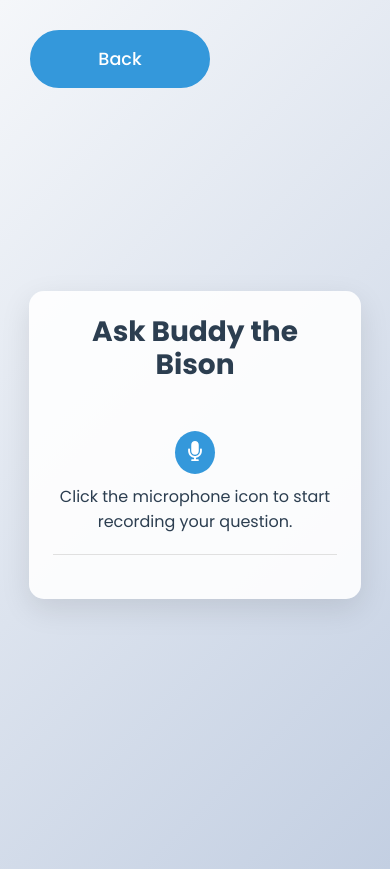
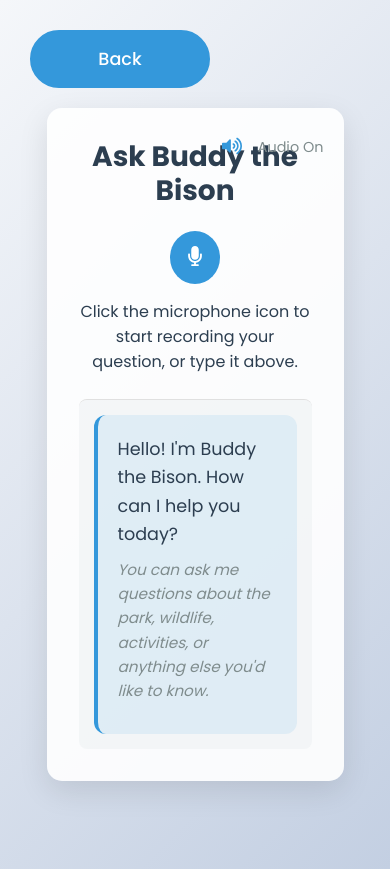
Before and after one commit to HuVddme/AskBuddy-front, a React (Vite) app in the folder my-vite-app/: page /ask in a window 390 px wide. Built offline with nearby package versions, Linux system fonts and the light colour scheme.

Commit message:
Added voice

```diff
--- a/my-vite-app/src/pages/AskQuestion.jsx
+++ b/my-vite-app/src/pages/AskQuestion.jsx
@@ -1,6 +1,6 @@
 import React, { useState, useEffect, useRef } from 'react';
 import axios from 'axios';
-import { FaMicrophone, FaStop } from 'react-icons/fa';
+import { FaMicrophone, FaStop, FaVolumeUp, FaVolumeMute } from 'react-icons/fa';
 import { Link } from 'react-router-dom';
 
 import '../styles/AskQuestion.css';
@@ -11,14 +11,20 @@ const AskQuestionPage = () => {
   const [messages, setMessages] = useState([]);
   const [results, setResults] = useState([]);
   const [selectedResult, setSelectedResult] = useState(null);
+  const [isLoading, setIsLoading] = useState(false);
+  const [audioEnabled, setAudioEnabled] = useState(true);
+  const [voices, setVoices] = useState([]);
+  const [selectedVoice, setSelectedVoice] = useState(null);
 
   const recognitionRef = useRef(null);
   const timeoutRef = useRef(null);
   const isInitializedRef = useRef(false);
+  const chatContainerRef = useRef(null);
 
-  // Initialize speech recognition
+  // Initialize speech recognition and synthesis
   useEffect(() => {
     if (!isInitializedRef.current) {
+      // Initialize speech recognition
       const SpeechRecognition = window.SpeechRecognition || window.webkitSpeechRecognition;
       if (SpeechRecognition) {
         recognitionRef.current = new SpeechRecognition();
@@ -36,6 +42,7 @@ const AskQuestionPage = () => {
         recognitionRef.current.onerror = (event) => {
           console.error('Speech recognition error:', event.error);
           setRecording(false);
+          speakMessage("I had trouble hearing you. Please try again.");
         };
 
         recognitionRef.current.onend = () => {
@@ -44,6 +51,29 @@ const AskQuestionPage = () => {
 
         isInitializedRef.current = true;
       }
+
+      // Initialize speech synthesis voices
+      const loadVoices = () => {
+        const availableVoices = window.speechSynthesis.getVoices();
+        console.log("Available voices:", availableVoices);
+        setVoices(availableVoices);
+
+        // Set default voice - prefer a natural sounding voice
+        const preferredVoice = availableVoices.find(voice =>
+          voice.name.includes('Google') ||
+          voice.name.includes('Natural') ||
+          voice.name.includes('Samantha')
+        );
+        setSelectedVoice(preferredVoice || availableVoices[0]);
+      };
+
+      // Chrome requires this event for voice loading
+      if (speechSynthesis.onvoiceschanged !== undefined) {
+        speechSynthesis.onvoiceschanged = loadVoices;
+      }
+
+      // Initial load attempt
+      loadVoices();
     }
 
     return () => {
@@ -53,8 +83,36 @@ const AskQuestionPage = () => {
           recognitionRef.current.stop();
         } catch (err) {}
       }
+      window.speechSynthesis.cancel(); // Cancel any ongoing speech
     };
   }, []);
+
+  // Scroll chat to bottom when messages update
+  useEffect(() => {
+    if (chatContainerRef.current) {
+      chatContainerRef.current.scrollTop = chatContainerRef.current.scrollHeight;
+    }
+  }, [messages]);
+
+  // Function to speak messages
+  const speakMessage = (text) => {
+    if (!audioEnabled) return;
+
+    // Cancel any current speech
+    window.speechSynthesis.cancel();
+
+    const utterance = new SpeechSynthesisUtterance(text);
+    if (selectedVoice) {
+      utterance.voice = selectedVoice;
+    }
+
+    // Customize speech parameters
+    utterance.rate = 1.0;  // Speed
+    utterance.pitch = 1.0; // Pitch
+    utterance.volume = 1.0; // Volume
+
+    window.speechSynthesis.speak(utterance);
+  };
 
   // Function to submit question & call backend
   const submitQuestion = async () => {
@@ -62,15 +120,49 @@ const AskQuestionPage = () => {
 
     const userMessage = { sender: 'user', text: question };
     setMessages(prev => [...prev, userMessage]);
+
+    // Speak welcome message on first interaction
+    if (messages.length === 0) {
+      speakMessage("Thanks for your question. I'm looking that up for you now.");
+    }
+
+    setIsLoading(true);
     setQuestion('');
 
     try {
-      ''
       const response = await axios.post('http://0.0.0.0:8000/search', { query: userMessage.text });
       console.log('Backend response:', response.data);
+
+      // Add a response message from Buddy
+      const resultsCount = response.data.length;
+      let buddyResponse;
+
+      if (resultsCount > 0) {
+        buddyResponse = {
+          sender: 'buddy',
+          text: `I found ${resultsCount} resource${resultsCount === 1 ? '' : 's'} that might help. You can click on any result to see more details.`
+        };
+      } else {
+        buddyResponse = {
+          sender: 'buddy',
+          text: "I couldn't find any matching resources for your question. Could you try rephrasing it or ask something else?"
+        };
+      }
+
+      setMessages(prev => [...prev, buddyResponse]);
+      speakMessage(buddyResponse.text);
+
       setResults(response.data);
     } catch (error) {
       console.error('Error fetching search results:', error);
+      const errorMessage = {
+        sender: 'buddy',
+        text: "I'm having trouble connecting to the search service. Please try again later."
+      };
+      setMessages(prev => [...prev, errorMessage]);
+      speakMessage(errorMessage.text);
+    } finally {
+      setIsLoading(false);
     }
   };
 
@@ -81,8 +173,10 @@ const AskQuestionPage = () => {
         recognitionRef.current?.start();
         console.log("Started recording");
         setRecording(true);
+        speakMessage("I'm listening. Please ask your question.");
       } catch (err) {
         console.error("Error starting recording:", err);
+        speakMessage("I couldn't access your microphone. Please check your browser permissions.");
       }
     } else {
       try {
@@ -92,25 +186,32 @@ const AskQuestionPage = () => {
         console.error("Error stopping recording:", err);
       }
       setRecording(false);
+
+      // Only submit if there's a question
+      if (question.trim()) {
         submitQuestion();
+      } else {
+        speakMessage("I didn't catch that. Please try speaking again.");
+      }
     }
   };
 
-  const simulateBuddyResponse = () => {
-    setTimeout(() => {
-      const aiResponseText = 'This is a simulated response from Buddy.';
-      const aiResponse = { sender: 'buddy', text: aiResponseText };
-      setMessages(prev => [...prev, aiResponse]);
+  const toggleAudio = () => {
+    const newState = !audioEnabled;
+    setAudioEnabled(newState);
 
-      const utterance = new SpeechSynthesisUtterance(aiResponseText);
-      const voices = window.speechSynthesis.getVoices();
-      console.log(voices);
-      const selectedVoice = voices.find(voice => voice.name === 'Google UK English Female');
-      if (selectedVoice) {
-        utterance.voice = selectedVoice;
+    if (!newState) {
+      window.speechSynthesis.cancel(); // Stop any current speech
     }
-      window.speechSynthesis.speak(utterance);
-    }, 1000);
+  };
+
+  const handleResultClick = (result) => {
+    setSelectedResult(result);
+    const description = `You selected: ${result.title}. ${result.summary ? result.summary.substring(0, 100) + '...' : ''}`;
+  };
+
+  const handleCloseModal = () => {
+    setSelectedResult(null);
   };
 
   return (
@@ -121,54 +222,89 @@ const AskQuestionPage = () => {
       <div className="content">
         <h1>Ask Buddy the Bison</h1>
 
-        {/* Your form and mic button */}
+        <div className="audio-toggle">
+          <button
+            onClick={toggleAudio}
+            className="audio-btn"
+            aria-label={audioEnabled ? "Disable audio responses" : "Enable audio responses"}
+            title={audioEnabled ? "Disable audio responses" : "Enable audio responses"}
+          >
+            {audioEnabled ? <FaVolumeUp size={20} /> : <FaVolumeMute size={20} />}
+          </button>
+          <span className="audio-label">{audioEnabled ? "Audio On" : "Audio Off"}</span>
+        </div>
+
+        {/* Question form and mic button */}
         <form onSubmit={(e) => { e.preventDefault(); submitQuestion(); }} className="form-container">
           <div className="form-group">
-            {/* input or other controls */}
-          </div>
+            <div className="button-group">
               <button
                 type="button"
                 className={`record-btn ${recording ? 'recording' : ''}`}
                 onClick={toggleRecording}
+                aria-label={recording ? "Stop recording" : "Start recording"}
               >
                 {recording ? <FaStop size={20} /> : <FaMicrophone size={20} />}
               </button>
+            </div>
+          </div>
         </form>
 
         {/* Recording indicator */}
         <div className="recording-indicator">
           {recording ? (
             <div className="pulse-recording">
+              <div className="recording-animation"></div>
               Recording in progress... Click the stop button when finished.
             </div>
           ) : (
-            'Click the microphone icon to start recording your question.'
+            <div>
+              {isLoading ?
+                <div className="loading-spinner">Looking up your question...</div> :
+                'Click the microphone icon to start recording your question, or type it above.'
+              }
+            </div>
           )}
         </div>
 
         {/* Chat messages */}
-        <div className="chat-container">
-          {messages.map((msg, index) => (
+        <div className="chat-container" ref={chatContainerRef}>
+          {messages.length === 0 ? (
+            <div className="welcome-message">
+              <p>Hello! I'm Buddy the Bison. How can I help you today?</p>
+              <p className="welcome-hint">You can ask me questions about the park, wildlife, activities, or anything else you'd like to know.</p>
+            </div>
+          ) : (
+            messages.map((msg, index) => (
               <div key={index} className={`chat-message ${msg.sender}`}>
-              <strong>{msg.sender === 'user' ? 'You' : 'Buddy'}: </strong>
-              <span>{msg.text}</span>
+                <div className="message-header">
+                  <strong>{msg.sender === 'user' ? 'You' : 'Buddy the Bison'}</strong>
                 </div>
-          ))}
+                <div className="message-content">{msg.text}</div>
+              </div>
+            ))
+          )}
         </div>
 
         {/* Search results */}
         {results.length > 0 && (
           <div className="results-container">
-            <h2>Search Results:</h2>
+            <h2>Found Resources:</h2>
             <div className="results-scroll">
               <ul>
                 {results.map((item) => (
                   <li
                     key={item._id}
                     className="result-item hover-highlight"
-                  onClick={() => setSelectedResult(item)}
+                    onClick={() => handleResultClick(item)}
                   >
                     <h3 className="result-title">{item.title}</h3>
+                    <p className="result-type">
+                      {item.media_type === 'document' && '📄 Document'}
+                      {item.media_type === 'image' && '🖼️ Image'}
+                      {item.media_type === 'video' && '🎬 Video'}
+                      {item.media_type === 'article' && '📰 Article'}
+                    </p>
                     <a
                       href={item.media_link}
                       target="_blank"
@@ -186,15 +322,22 @@ const AskQuestionPage = () => {
         )}
       </div> {/* .content */}
 
-      {/* IMPORTANT: Modal moved outside .content div */}
+      {/* Modal for selected result */}
       {selectedResult && (
-        <div className="modal-overlay" onClick={() => setSelectedResult(null)}>
+        <div className="modal-overlay" onClick={handleCloseModal}>
           <div className="modal-content" onClick={(e) => e.stopPropagation()}>
-            <button className="modal-close" onClick={() => setSelectedResult(null)}>×</button>
+            <button className="modal-close" onClick={handleCloseModal} aria-label="Close">×</button>
             <h2>{selectedResult.title}</h2>
-            <p>{selectedResult.summary}</p>
-            {/* Preview based on media_type */}
+            <p className="result-type-badge">
+              {selectedResult.media_type === 'document' && '📄 Document'}
+              {selectedResult.media_type === 'image' && '🖼️ Image'}
+              {selectedResult.media_type === 'video' && '🎬 Video'}
+              {selectedResult.media_type === 'article' && '📰 Article'}
+            </p>
+            <p className="modal-summary">{selectedResult.summary}</p>
+
             {/* Media Previews */}
+            <div className="media-preview">
               {selectedResult.media_type === 'document' && (
                 <iframe
                   src={`https://docs.google.com/gview?url=${encodeURIComponent(selectedResult.media_link)}&embedded=true`}
@@ -208,7 +351,7 @@ const AskQuestionPage = () => {
               {selectedResult.media_type === 'image' && (
                 <img
                   src={selectedResult.media_link}
-                alt="Image Preview"
+                  alt={selectedResult.title}
                   style={{ maxWidth: '100%', maxHeight: '400px', borderRadius: '8px' }}
                 />
               )}
@@ -236,31 +379,17 @@ const AskQuestionPage = () => {
                   Your browser does not support the video tag.
                 </video>
               )}
-
-            {selectedResult.media_type === 'article' && (
-
-              <>
-                {/* <a
-                  href={selectedResult.media_link}
-                  target="_blank"
-                  rel="noopener noreferrer"
-                  className="result-link"
-                >
-                  Open Article in New Tab
-                </a> */}
-              </>
-            )}
+            </div>
 
             <a
               href={selectedResult.media_link}
               target="_blank"
               rel="noopener noreferrer"
-              className="result-link"
-              style={{ display: 'block', marginTop: '15px' }}
+              className="view-resource-btn"
+              aria-label={`Open ${selectedResult.title} in a new tab`}
             >
-              Go to Resource
+              Open Resource
             </a>
-
           </div>
         </div>
       )}
--- a/my-vite-app/src/pages/Home.jsx
+++ b/my-vite-app/src/pages/Home.jsx
@@ -4,7 +4,7 @@ import "../styles/Home.css";
 
 const LandingPage = () => {
   const [typedText, setTypedText] = useState("")
-  const fullText = "What can Buddy do for you today?"
+  const fullText = "Whhat can Buddy do for you today?"
   const speed = 100 // typing speed in ms
 
   useEffect(() => {
--- a/my-vite-app/src/styles/AskQuestion.css
+++ b/my-vite-app/src/styles/AskQuestion.css
@@ -7,7 +7,7 @@
   align-items: center;
   background: linear-gradient(135deg, #f5f7fa 0%, #c3cfe2 100%);
   font-family: 'Poppins', sans-serif;
-  padding: 20px;
+  padding: 30px;
   position: relative;
 }
 
@@ -17,11 +17,12 @@
   width: 90%;
   text-align: center;
   background-color: rgba(255, 255, 255, 0.9);
-  padding: 1rem;
+  padding: 2rem;
   border-radius: 15px;
   box-shadow: 0 10px 30px rgba(0, 0, 0, 0.1);
   transition: transform 0.3s ease, box-shadow 0.3s ease;
-  margin-bottom: 40px; /* ⬅️ Add this line */
+  margin-bottom: 40px;
+  position: relative;
 }
 
 .content:hover {
@@ -34,6 +35,36 @@ h1 {
   margin-bottom: 2rem;
   font-size: 2.5rem;
   font-weight: 700;
+}
+
+/* Audio toggle button */
+.audio-toggle {
+  position: absolute;
+  top: 20px;
+  right: 20px;
+  display: flex;
+  align-items: center;
+  gap: 8px;
+}
+
+.audio-btn {
+  padding: 8px;
+  border: none;
+  background-color: transparent;
+  color: #3498db;
+  border-radius: 50%;
+  cursor: pointer;
+  transition: all 0.3s ease;
+}
+
+.audio-btn:hover {
+  color: #2980b9;
+  transform: scale(1.1);
+}
+
+.audio-label {
+  font-size: 0.9rem;
+  color: #7f8c8d;
 }
 
 /* Form Container */
@@ -52,13 +83,7 @@ h1 {
   gap: 12px;
 }
 
-.form-group label {
-  color: #2c3e50;
-  font-weight: 600;
-  font-size: 1.2rem;
-}
-
-.form-group input {
+.question-input {
   padding: 16px;
   border-radius: 8px;
   border: 1px solid #e0e0e0;
@@ -66,69 +91,193 @@ h1 {
   font-size: 1.1rem;
   transition: all 0.3s ease;
   background-color: white;
+  width: 100%;
 }
 
-.form-group input:focus {
+.question-input:focus {
   outline: none;
   border-color: #3498db;
   box-shadow: 0 0 0 3px rgba(52, 152, 219, 0.2);
 }
 
-/* Record Button Styling (Centered) */
+.button-group {
+  display: flex;
+  justify-content: center;
+  gap: 15px;
+  margin-top: 10px;
+}
+
+/* Record Button Styling */
 .record-btn {
-  padding: 10px;
+  padding: 15px;
   border: none;
   background-color: #3498db;
   color: white;
   border-radius: 50%;
   cursor: pointer;
-  transition: transform 0.3s ease;
-  display: block;
-  margin: 10px auto; /* centers the button horizontally */
+  transition: all 0.3s ease;
 }
 
 .record-btn.recording {
   background-color: #e74c3c;
+  animation: pulse 1.5s infinite;
 }
 
 .record-btn:hover {
   transform: scale(1.1);
 }
 
+@keyframes pulse {
+  0% { transform: scale(1); }
+  50% { transform: scale(1.1); }
+  100% { transform: scale(1); }
+}
+
+/* Submit button */
+.submit-btn {
+  padding: 10px 20px;
+  border: none;
+  background-color: #2ecc71;
+  color: white;
+  border-radius: 30px;
+  cursor: pointer;
+  transition: all 0.3s ease;
+  font-weight: 500;
+}
+
+.submit-btn:hover {
+  background-color: #27ae60;
+  transform: translateY(-2px);
+}
+
 /* Recording Indicator */
 .recording-indicator {
   font-size: 1rem;
   color: #2c3e50;
-  margin-bottom: 10px;
+  margin: 15px 0;
+  min-height: 24px;
 }
 
 .pulse-recording {
   color: #e74c3c;
   font-weight: bold;
+  display: flex;
+  align-items: center;
+  justify-content: center;
+  gap: 10px;
+}
+
+.recording-animation {
+  width: 12px;
+  height: 12px;
+  background-color: #e74c3c;
+  border-radius: 50%;
+  animation: recording-pulse 1.5s infinite;
+}
+
+@keyframes recording-pulse {
+  0% { opacity: 1; transform: scale(1); }
+  50% { opacity: 0.5; transform: scale(1.5); }
+  100% { opacity: 1; transform: scale(1); }
+}
+
+/* Loading indicator */
+.loading-spinner {
+  color: #3498db;
+  font-weight: 600;
+  display: flex;
+  align-items: center;
+  justify-content: center;
+  gap: 10px;
+}
+
+.loading-spinner::before {
+  content: '';
+  width: 16px;
+  height: 16px;
+  border: 3px solid #3498db;
+  border-top: 3px solid transparent;
+  border-radius: 50%;
+  animation: spin 1s linear infinite;
+}
+
+@keyframes spin {
+  0% { transform: rotate(0deg); }
+  100% { transform: rotate(360deg); }
+}
+
+/* Welcome message styling */
+.welcome-message {
+  background-color: rgba(52, 152, 219, 0.1);
+  padding: 20px;
+  border-radius: 12px;
+  margin-bottom: 20px;
+  text-align: left;
+  border-left: 4px solid #3498db;
+}
+
+.welcome-message p {
+  margin: 0 0 10px 0;
+  font-size: 1.1rem;
+  color: #2c3e50;
+}
+
+.welcome-hint {
+  font-size: 0.95rem !important;
+  color: #7f8c8d !important;
+  font-style: italic;
 }
 
 /* Chat Container and Messages */
 .chat-container {
-  margin-top: 20px;
-  max-height: 300px;
+  margin-top: 25px;
+  max-height: 350px;
   overflow-y: auto;
-  padding: 10px;
+  padding: 15px;
   border-top: 1px solid #e0e0e0;
+  scroll-behavior: smooth;
+  border-radius: 8px;
+  background-color: rgba(236, 240, 241, 0.5);
 }
 
 .chat-message {
-  padding: 10px;
-  margin-bottom: 10px;
-  border-radius: 8px;
+  padding: 15px;
+  margin-bottom: 15px;
+  border-radius: 12px;
   text-align: left;
+  box-shadow: 0 2px 5px rgba(0, 0, 0, 0.05);
+  transition: transform 0.2s ease;
+  animation: message-fade-in 0.5s ease;
+}
+
+@keyframes message-fade-in {
+  from { opacity: 0; transform: translateY(10px); }
+  to { opacity: 1; transform: translateY(0); }
 }
 
 .chat-message.user {
-  background-color: #ecf0f1;
+  background-color: #ebf5fb;
+  border-left: 4px solid #3498db;
 }
 
 .chat-message.buddy {
-  background-color: #bdc3c7;
+  background-color: #eafaf1;
+  border-left: 4px solid #2ecc71;
+}
+
+.message-header {
+  margin-bottom: 5px;
+}
+
+.message-header strong {
+  font-size: 0.9rem;
+  color: #7f8c8d;
+}
+
+.message-content {
+  font-size: 1.05rem;
+  line-height: 1.5;
+  color: #2c3e50;
 }
 
 /* Back Button Styling */
@@ -149,6 +298,7 @@ h1 {
   transition: all 0.3s ease;
   border: 2px solid #3498db;
   cursor: pointer;
+  z-index: 10;
 }
 
 .back-button:hover {
@@ -158,61 +308,24 @@ h1 {
   box-shadow: 0 5px 15px rgba(52, 152, 219, 0.3);
 }
 
-/* Animation for input appearance */
-.form-group input {
-  animation: fadeIn 0.8s ease forwards;
-}
-
-@keyframes fadeIn {
-  0% { opacity: 0; transform: translateY(10px); }
-  100% { opacity: 1; transform: translateY(0); }
-}
-
-/* Responsive Design */
-@media (max-width: 768px) {
-  .content {
-    padding: 2rem;
-    width: 95%;
-  }
-
-  h1 {
-    font-size: 2rem;
-    margin-bottom: 1.5rem;
-  }
-
-  .form-group label {
-    font-size: 1.1rem;
-  }
-
-  .form-group input {
-    padding: 14px;
-    font-size: 1rem;
-  }
-}
-
-@media (max-width: 480px) {
-  .content {
-    padding: 1.5rem;
-  }
-
-  h1 {
-    font-size: 1.8rem;
-  }
-
-  .form-group input {
-    padding: 12px;
-  }
-}
-
 /* Results Container */
 .results-container {
   margin-top: 30px;
   text-align: left;
-  background-color: rgba(255, 255, 255, 0.95);
+  background-color: #f8f9fa;
   padding: 25px;
   border-radius: 12px;
   box-shadow: 0 6px 20px rgba(0, 0, 0, 0.08);
   animation: fadeIn 0.6s ease forwards;
+}
+
+.results-container h2 {
+  color: #2c3e50;
+  margin-bottom: 15px;
+  font-size: 1.4rem;
+  border-bottom: 2px solid #3498db;
+  padding-bottom: 8px;
+  display: inline-block;
 }
 
 /* List Reset */
@@ -223,19 +336,18 @@ h1 {
 }
 
 .result-item {
-  padding: 16px 20px;
-  margin: 12px 0; /* spacing between rows */
+  padding: 20px;
+  margin: 20px;
   border: 1px solid #e0e0e0;
   border-radius: 12px;
   background-color: #fff;
   transition: box-shadow 0.3s ease, background-color 0.3s ease, transform 0.2s ease;
-  position: relative; /* important for shadow layering */
+  position: relative;
   z-index: 0;
 }
 
-
 .result-item:last-child {
-  border-bottom: none;
+  margin-bottom: 0;
 }
 
 /* Title Styling */
@@ -246,12 +358,11 @@ h1 {
   margin-bottom: 8px;
 }
 
-/* Summary Text */
-.result-summary {
-  font-size: 1rem;
-  color: #34495e;
+/* Result type indicator */
+.result-type {
+  font-size: 0.9rem;
+  color: #7f8c8d;
   margin-bottom: 10px;
-  line-height: 1.5;
 }
 
 /* Link to Resource */
@@ -261,80 +372,135 @@ h1 {
   font-weight: 500;
   border-bottom: 1px solid transparent;
   transition: all 0.2s ease;
+  display: inline-block;
+  margin-top: 8px;
 }
 
 .result-link:hover {
   color: #216ba5;
   border-bottom: 1px solid #3498db;
 }
+
 /* Scrollable results section */
 .results-scroll {
   max-height: 300px;
   overflow-y: auto;
-  padding-right: 20px;
-  padding-left: 20px;
+  padding-right: 5px;
   margin-top: 10px;
+  scroll-behavior: smooth;
 }
 
-/* Optional: Custom scrollbar styling */
-.results-scroll::-webkit-scrollbar {
+/* Custom scrollbar styling */
+.results-scroll::-webkit-scrollbar,
+.chat-container::-webkit-scrollbar {
   width: 8px;
 }
 
-.results-scroll::-webkit-scrollbar-thumb {
-  background-color: rgba(0, 0, 0, 0.2);
+.results-scroll::-webkit-scrollbar-thumb,
+.chat-container::-webkit-scrollbar-thumb {
+  background-color: rgba(52, 152, 219, 0.5);
   border-radius: 4px;
 }
 
-.results-scroll::-webkit-scrollbar-track {
+.results-scroll::-webkit-scrollbar-track,
+.chat-container::-webkit-scrollbar-track {
   background: transparent;
 }
 
+/* Modal overlay and content */
 .modal-overlay {
   position: fixed;
   top: 0;
   left: 0;
   width: 100%;
   height: 100%;
-  background-color: rgba(0, 0, 0, 0.6);
-  z-index: 1000; /* Higher z-index to ensure it's on top */
+  background-color: rgba(0, 0, 0, 0.7);
+  z-index: 1000;
   display: flex;
   justify-content: center;
   align-items: center;
   padding: 20px;
   overflow: auto;
-  pointer-events: auto; /* Ensure clicks are captured */
-  will-change: transform; /* Performance optimization */
+  pointer-events: auto;
+  animation: overlay-fade 0.3s ease;
+}
+
+@keyframes overlay-fade {
+  from { opacity: 0; }
+  to { opacity: 1; }
 }
 
 .modal-content {
   background: #fff;
   padding: 30px;
   border-radius: 12px;
-  max-width: 600px;
+  max-width: 800px;
   width: 90%;
   text-align: left;
-  box-shadow: 0 20px 40px rgba(0, 0, 0, 0.2);
+  box-shadow: 0 20px 40px rgba(0, 0, 0, 0.3);
   position: relative;
-  z-index: 1001; /* Higher than modal-overlay */
-}
-
-.modal-content h2 {
-  font-size: 1.6rem;
-  margin-bottom: 15px;
-  color: #2c3e50;
-}
-
-.modal-content p {
-  font-size: 1rem;
-  color: #34495e;
-  line-height: 1.5;
-  margin-bottom: 20px;
+  z-index: 1001;
+  animation: modal-slide-in 0.4s ease;
   max-height: 90vh;
   overflow-y: auto;
 }
 
+@keyframes modal-slide-in {
+  from { opacity: 0; transform: translateY(30px); }
+  to { opacity: 1; transform: translateY(0); }
+}
 
+.modal-content h2 {
+  font-size: 1.8rem;
+  margin-bottom: 10px;
+  color: #2c3e50;
+}
+
+.result-type-badge {
+  display: inline-block;
+  background-color: #f1f5f9;
+  padding: 5px 12px;
+  border-radius: 20px;
+  font-size: 0.9rem;
+  color: #64748b;
+  margin-bottom: 15px;
+}
+
+.modal-summary {
+  font-size: 1.05rem;
+  color: #34495e;
+  line-height: 1.6;
+  margin-bottom: 25px;
+  background-color: #f8f9fa;
+  padding: 15px;
+  border-radius: 8px;
+  border-left: 4px solid #3498db;
+}
+
+.media-preview {
+  margin: 20px 0;
+  border-radius: 12px;
+  overflow: hidden;
+}
+
+.view-resource-btn {
+  display: inline-block;
+  padding: 12px 25px;
+  background-color: #3498db;
+  color: white;
+  text-decoration: none;
+  border-radius: a30px;
+  transition: all 0.3s ease;
+  font-weight: 500;
+  text-align: center;
+  margin-top: 20px;
+}
+
+.view-resource-btn:hover {
+  background-color: #2980b9;
+  transform: translateY(-2px);
+  box-shadow: 0 5px 15px rgba(52, 152, 219, 0.3);
+}
 
 .modal-close {
   position: absolute;
@@ -342,16 +508,18 @@ h1 {
   right: 20px;
   background: transparent;
   border: none;
-  font-size: 1.5rem;
+  font-size: 1.8rem;
   cursor: pointer;
   color: #aaa;
   transition: color 0.2s;
+  z-index: 10;
 }
 
 .modal-close:hover {
   color: #333;
 }
 
+/* Fix the duplicated and incomplete hover-highlight class */
 .hover-highlight {
   transition: box-shadow 0.25s ease, background-color 0.25s ease, transform 0.2s ease;
   cursor: pointer;
```
Lines whose indentation alone changed are shown as unchanged.
